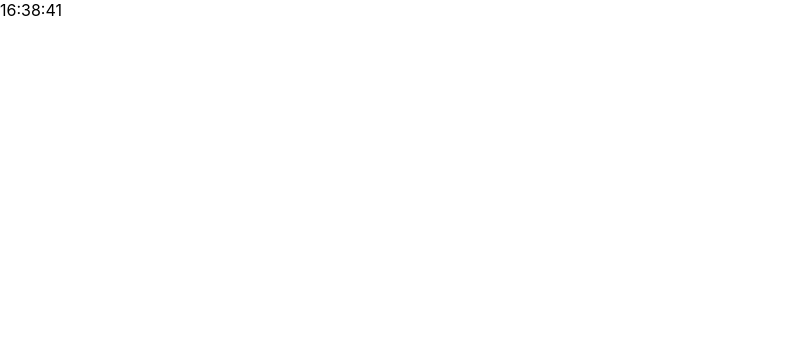
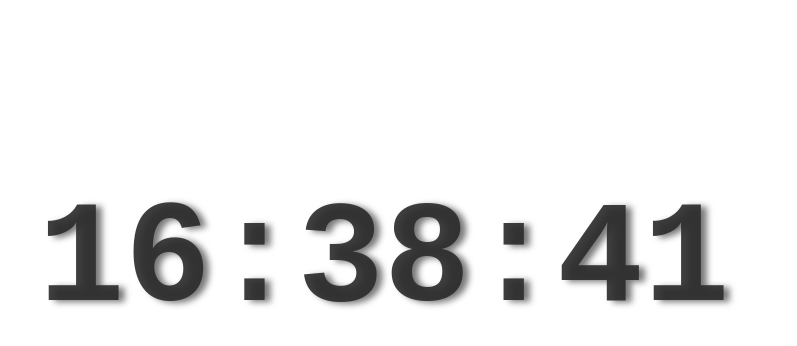
Before and after one commit to zahraRostami1999/digital-clock-app, a React (Create React App) app: page / in a window 1280 px wide. Shown: the top 346 px of the page, without its empty margins (0-797 px from the left). Built offline with nearby package versions, Linux system fonts and the light colour scheme.

Commit message:
edit Clock component style file: add clockContainer class

```diff
--- a/src/Clock.module.css
+++ b/src/Clock.module.css
@@ -0,0 +1,12 @@
+.clockContainer{
+    text-align: center;
+    font-size: 9rem;
+    font-weight: bolder;
+    width: 60%;
+    height: 15%;
+    margin-top: 180px;
+    font-family: monospace;
+    text-shadow: 6px 2px 6px #797979;
+    color: rgba(45, 44, 44, 0.915);
+    transition: ;
+}
```
